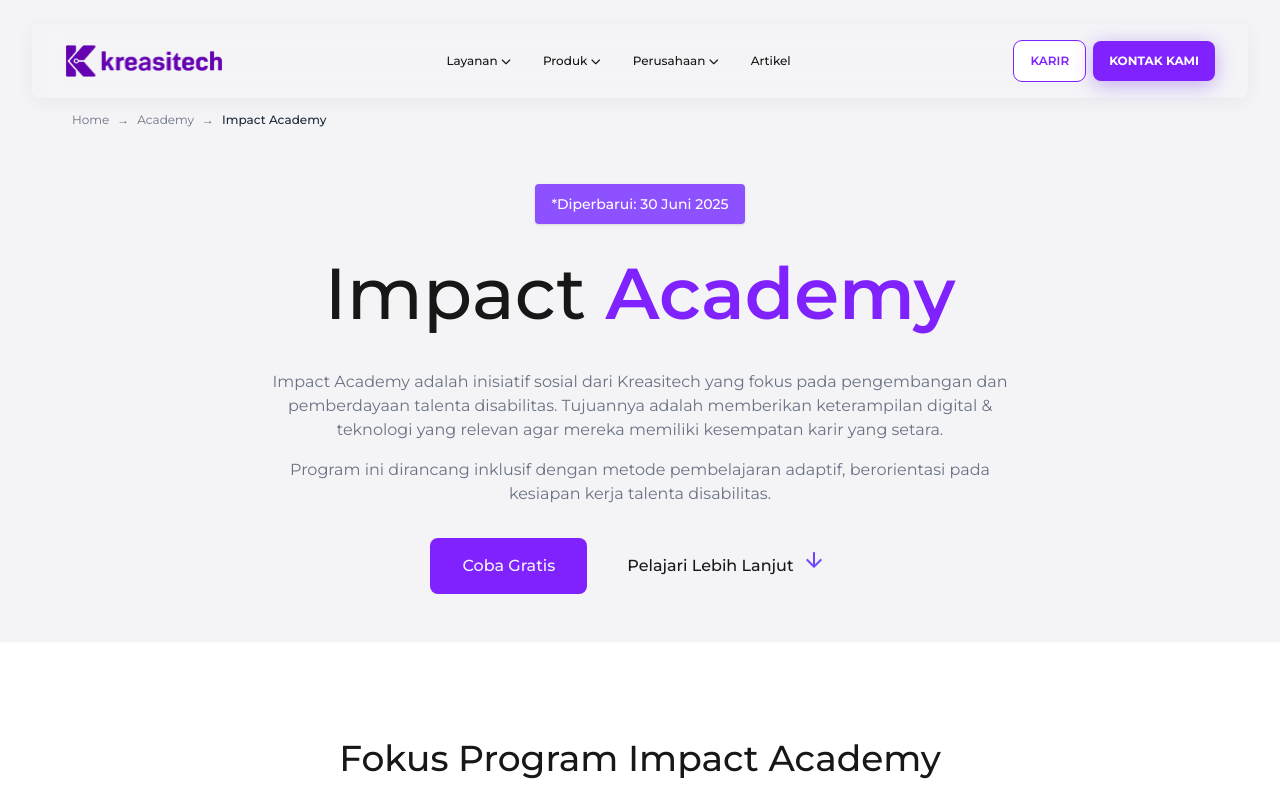
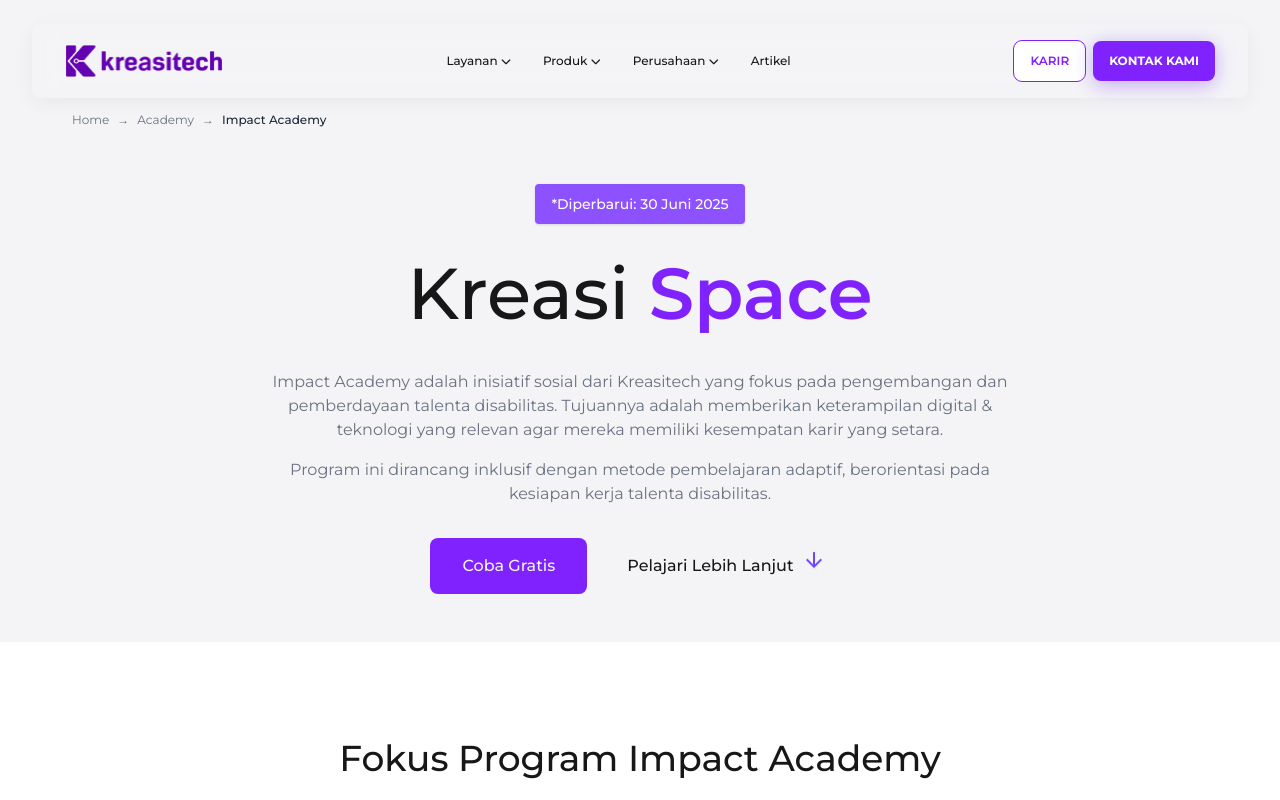
Before and after one commit to septa-cyber/compro-kreasitech, a Next.js app: page /academy in a window 1280 px wide. Shown: the top 800 px of the page. Built offline with nearby package versions, Linux system fonts and the light colour scheme.

Commit message:
feat: add Impact Academy hero section component

```diff
--- a/components/products/impact-academy/ImpactAcademyHero.tsx
+++ b/components/products/impact-academy/ImpactAcademyHero.tsx
@@ -10,7 +10,7 @@
                 </div>
 
                 <h1 className="text-[40px] sm:text-5xl lg:text-7xl font-medium font-montserrat leading-tight max-w-6xl mx-auto mb-8 text-text-light">
-                    Impact <span className="font-semibold text-violet-600">Academy</span>
+                    Kreasi <span className="font-semibold text-violet-600">Space</span>
                 </h1>
 
                 <p className="max-w-3xl mx-auto text-sm sm:text-base text-gray-500 font-montserrat mb-4">
```
